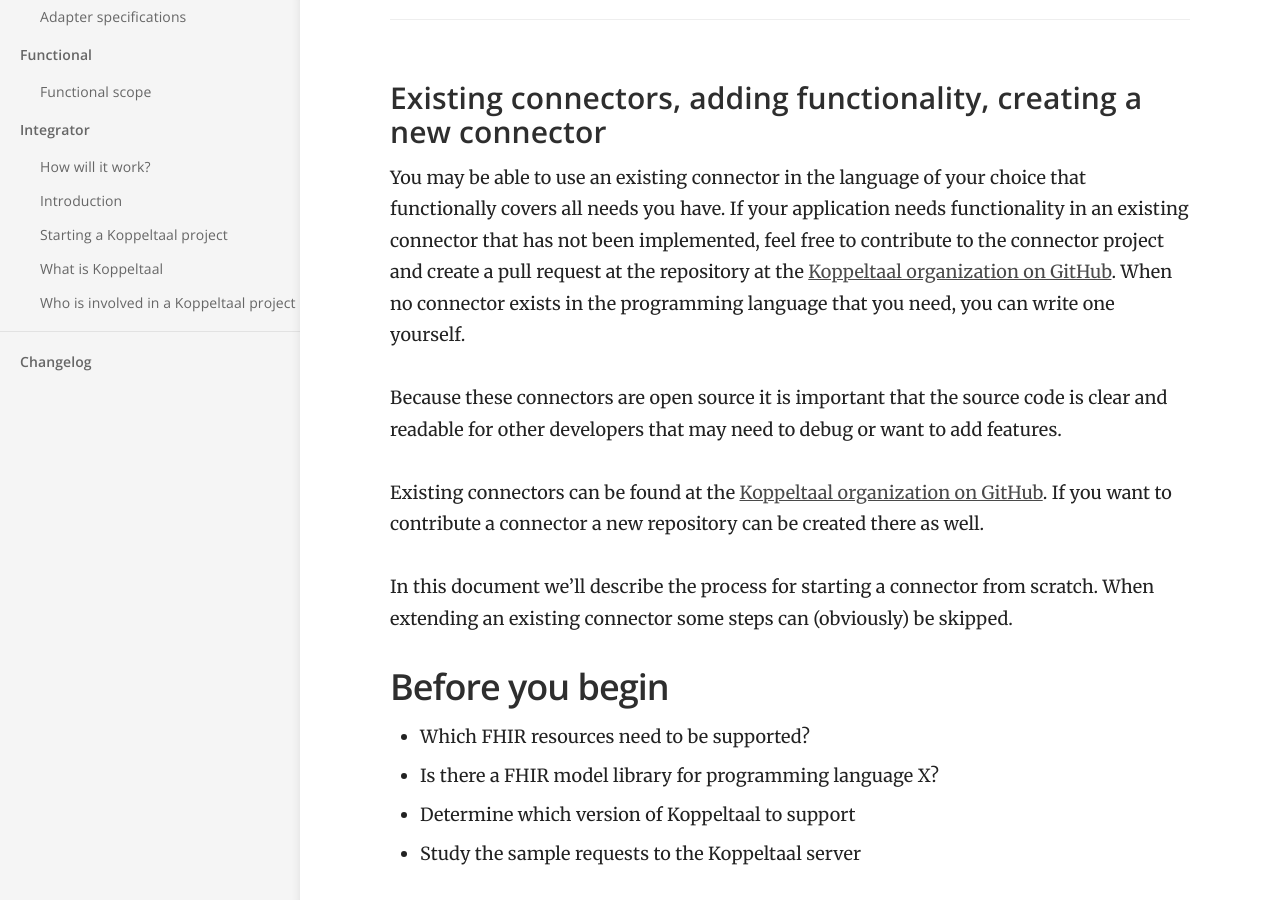
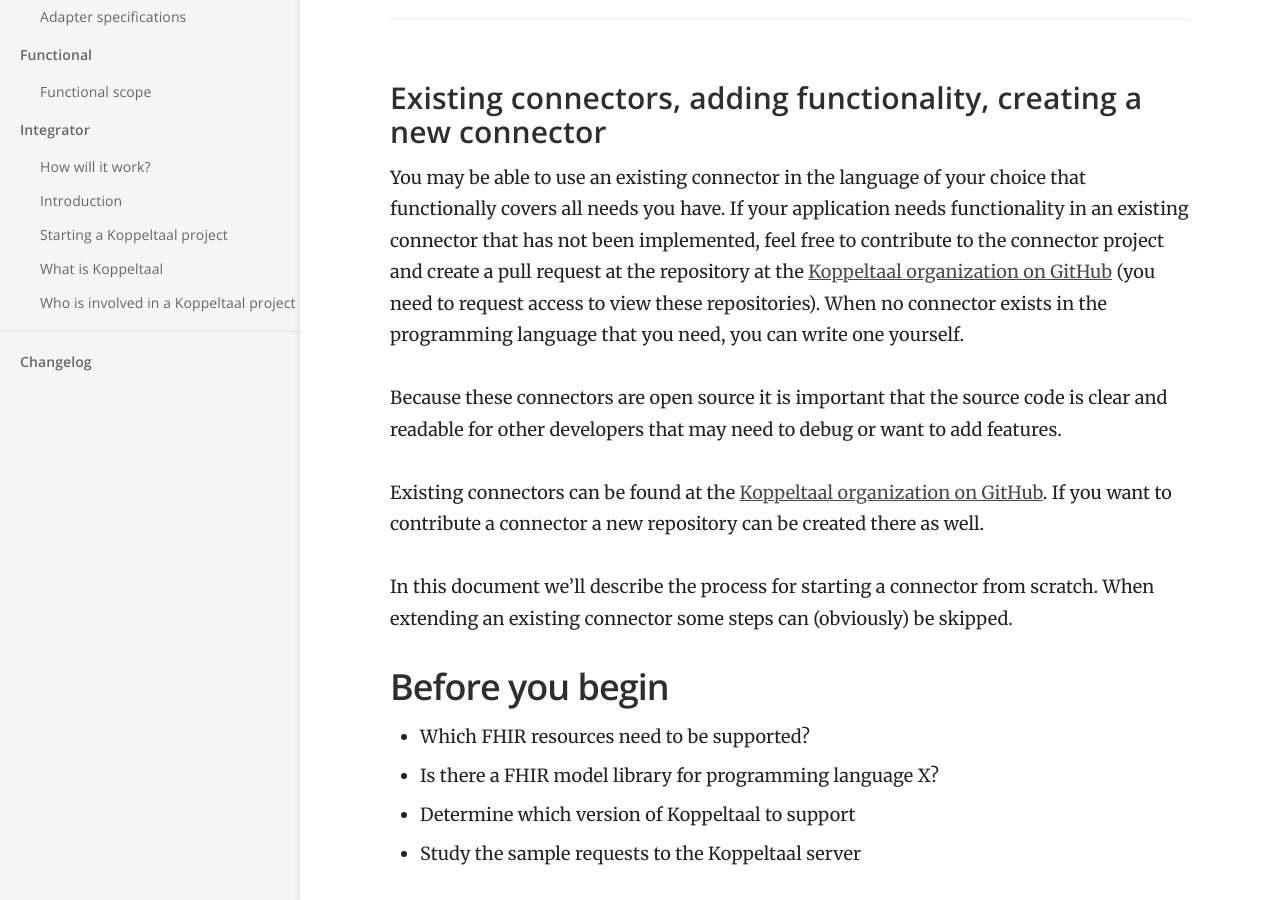
Before and after one commit to Koppeltaal/Koppeltaal-Documentation, a Jekyll site: the page built from _docs/koppeltaal-1.2/write-connector.md, in a window 1280 px wide and 900 px high, scrolled down 826 px. Built offline with Jekyll 4.4.1, drawn with Linux system fonts in a browser that asks for light colours; some of the changed text lies outside the part shown.

Commit message:
Update write-connector.md

```diff
--- a/_docs/koppeltaal-1.2/write-connector.md
+++ b/_docs/koppeltaal-1.2/write-connector.md
@@ -16,7 +16,7 @@ Every application that communicates with the Koppeltaal server will need code to
 **Figure 1**. _Every application communicates with the Koppeltaal server through a connector that encapsulates most of the complexity._
 
 ### Existing connectors, adding functionality, creating a new connector
-You may be able to use an existing connector in the language of your choice that functionally covers all needs you have. If your application needs functionality in an existing connector that has not been implemented, feel free to contribute to the connector project and create a pull request at the repository at the [Koppeltaal organization on GitHub]. When no connector exists in the programming language that you need, you can write one yourself.
+You may be able to use an existing connector in the language of your choice that functionally covers all needs you have. If your application needs functionality in an existing connector that has not been implemented, feel free to contribute to the connector project and create a pull request at the repository at the [Koppeltaal organization on GitHub] (you need to request access to view these repositories). When no connector exists in the programming language that you need, you can write one yourself.
 
 Because these connectors are open source it is important that the source code is clear and readable for other developers that may need to debug or want to add features.
 
```
Also changed, not shown: other parts of _docs/koppeltaal-1.2/write-connector.md (+1 -1 lines).
